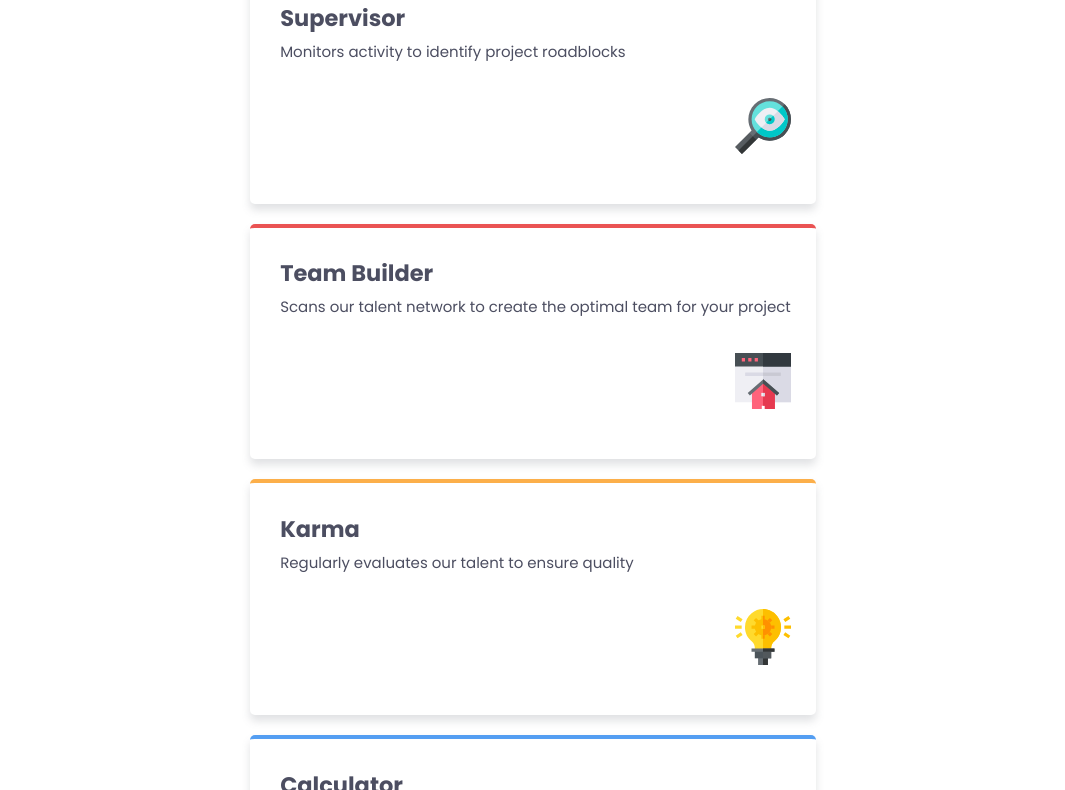
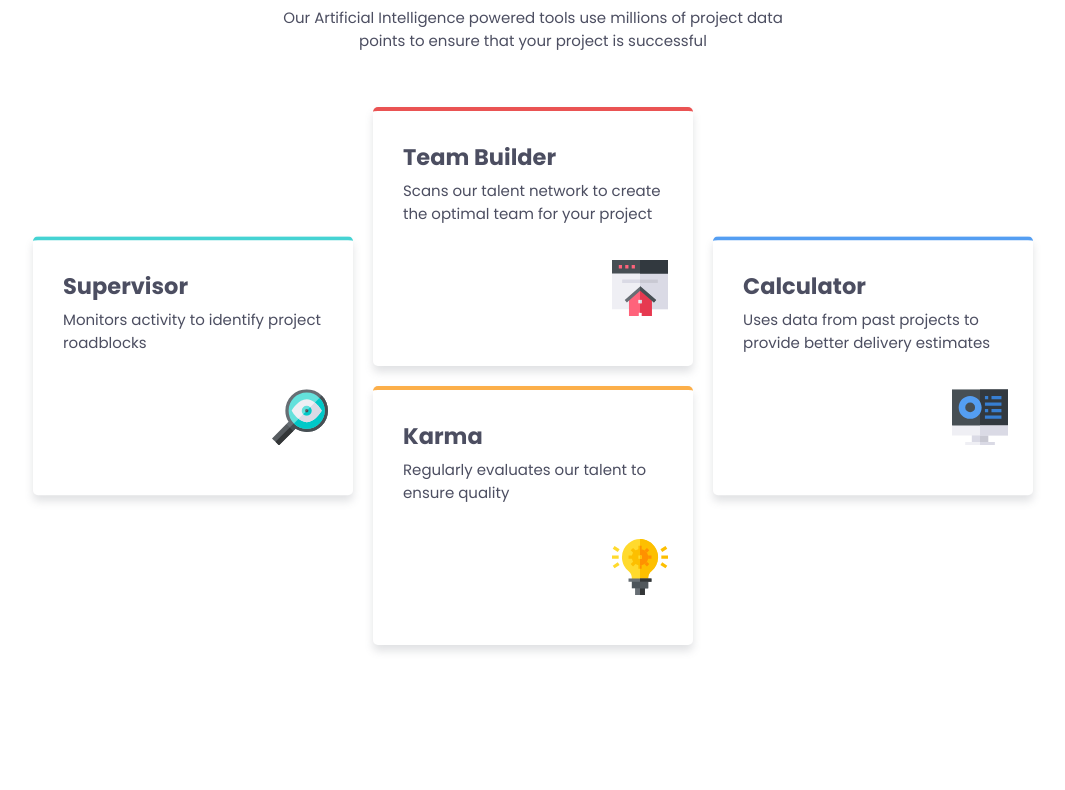
Before and after one commit to ayushi7374/four-card-section-feature, a plain HTML site: page index.html in a window 1536 px wide. Shown: the part 204-994 px from the top of the page, without its empty margins (235-1300 px from the left). After the commit the page ends 929 px from the top, so only its background shows below. Drawn offline with Linux system fonts and the light colour scheme.

Commit message:
laid out styles for desktop view and updated readme

```diff
--- a/index.html
+++ b/index.html
@@ -16,7 +16,7 @@
   <body>
     <header>
       <h1>
-        Reliable, efficient delivery
+        Reliable, efficient delivery<br />
         <span class="bold-text"> Powered by Technology</span>
       </h1>
       <p>
@@ -34,6 +34,7 @@
           class="icon"
         />
       </section>
+
       <section class="team-builder">
         <h2>Team Builder</h2>
         <p>
@@ -50,6 +51,7 @@
         <p>Regularly evaluates our talent to ensure quality</p>
         <img src="assets/icon-karma.svg" alt="icon-karma" class="icon" />
       </section>
+
       <section class="calculator">
         <h2>Calculator</h2>
         <p>Uses data from past projects to provide better delivery estimates</p>
--- a/styles.css
+++ b/styles.css
@@ -72,7 +72,7 @@ header > p {
 }
 header > h1 {
   font-weight: 200;
-  font-size: 1.5em;
+  font-size: 1.7em;
   line-height: 150%;
   text-align: center;
 }
@@ -82,3 +82,43 @@ header > h1 {
   color: var(--dark-text);
   line-height: 150%;
 }
+@media screen and (min-width: 1440px) {
+  body {
+    margin-top: 10vh;
+    margin-bottom: 10vh;
+  }
+  .container {
+    display: grid;
+    grid-template-columns: repeat(3, 1fr);
+    grid-template-rows: repeat(2, 1fr);
+    row-gap: 20px;
+    column-gap: 20px;
+    max-width: 1000px;
+  }
+  .supervisor {
+    grid-column: 1;
+    grid-row: 1;
+    transform: translateY(50%);
+  }
+  .team-builder {
+    grid-column: 2;
+    grid-row: 1;
+  }
+
+  .calculator {
+    grid-column: 3;
+    grid-row: 1;
+    transform: translateY(50%);
+  }
+
+  .karma {
+    grid-column: 2;
+    grid-row: 2;
+  }
+  header > h1 {
+    font-size: 2em;
+  }
+  header > p {
+    max-width: 500px;
+  }
+}
```
Also changed, not shown: assets/desktop-screenshot.png (added), assets/mobile-screenshot.png (added), 1 other file.
